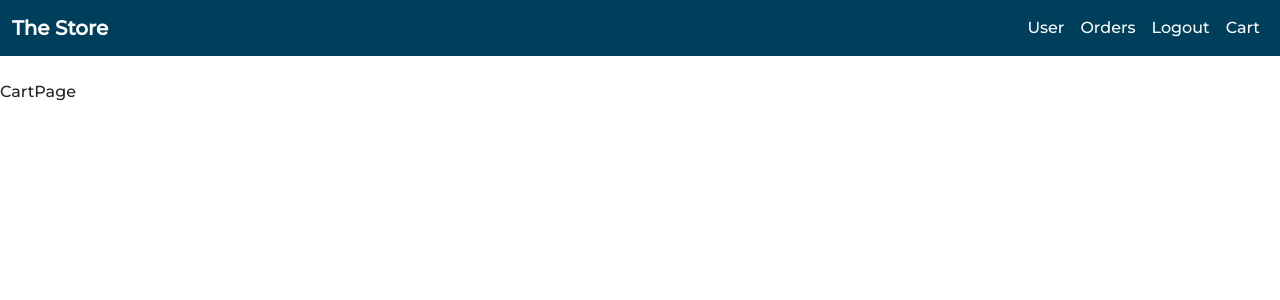
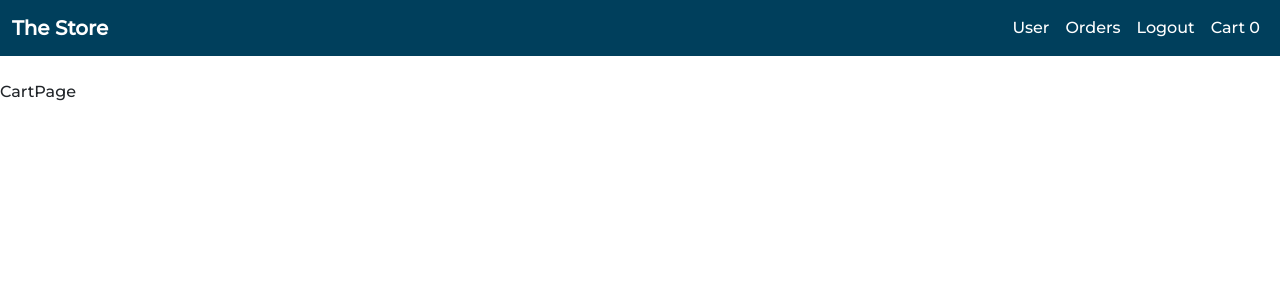
Before and after one commit to iamclement1/thestore, a React (Create React App) app: page /cart in a window 1280 px wide. Shown: the top 300 px of the page. Built offline with nearby package versions, Linux system fonts and the light colour scheme; no server answers.

Commit message:
added the add to cart and view functionality

```diff
--- a/src/Components/Header.jsx
+++ b/src/Components/Header.jsx
@@ -1,9 +1,14 @@
 /* eslint-disable jsx-a11y/anchor-has-content */
 import React from 'react'
 import { Link } from 'react-router-dom';
+import { useSelector } from 'react-redux'
 
 
 function Header() {
+
+  const { cartItems } = useSelector ( state => state.cartReducer)
+
+
   return (
     <div className='header'>
       <nav className='navbar navbar-expand-lg navbar-light bg-light'>
@@ -39,7 +44,7 @@ function Header() {
               </li>
               <li className="nav-item">
                 <Link to="/" className="nav-link">
-                  Cart
+                  Cart { cartItems.length }
                 </Link>
               </li>
             </ul>
--- a/src/Pages/Homepage.jsx
+++ b/src/Pages/Homepage.jsx
@@ -3,12 +3,15 @@ import Layout from '../Components/Layout'
 import { collection, getDocs } from "firebase/firestore";
 import fireDB from '../FirebaseConfig'
 import { useNavigate } from 'react-router-dom';
+import { useDispatch, useSelector } from 'react-redux';
 
 
 
 function Homepage() {
 
     const  [products, setProducts] = useState([]);
+    const {cartItems} = useSelector (state => state.cartReducer)
+    const dispatch = useDispatch()
     const navigate = useNavigate()
 
     useEffect( () => {
@@ -32,6 +35,16 @@ function Homepage() {
         }
     }
 
+    useEffect (() =>{
+        localStorage.setItem('cartItems', JSON.stringify(cartItems))
+    }, [cartItems])
+
+    const addToCart = ( product ) => {
+        dispatch({
+            type : 'ADD_TO_CART', payload: product
+        })
+    }
+
     return (
     <Layout>
         <div className="container">
@@ -50,7 +63,9 @@ function Homepage() {
                             <div className="product-actions">
                                 <h2> ${product.price}  </h2>
                                 <div className="d-flex">
-                                    <button className='mx-2'>Add to Cart</button>
+                                    <button className='mx-2' onClick= {
+                                        () => addToCart(product)
+                                    }>Add to Cart</button>
                                     <button onClick={() => {
                                         navigate(`/product-info/${product.id}`)
                                     }}>View</button>
--- a/src/Redux/cartReducer.jsx
+++ b/src/Redux/cartReducer.jsx
@@ -4,6 +4,13 @@ const initialState = {
 
 export const cartReducer = (state = initialState, action ) => {
     switch (action.type) {
+
+        case 'ADD_TO_CART' : {
+            return {
+                ...state,
+                cartItems : [...state.cartItems, action.payload ]
+            }
+        }
         default : return state
     }
 }
--- a/src/Redux/store.jsx
+++ b/src/Redux/store.jsx
@@ -3,4 +3,11 @@ import { composeWithDevTools } from "redux-devtools-extension";
 import rootReducer from "./rootReducer";
 
 const composeEnhancers = composeWithDevTools( {} );
-export const store = createStore( rootReducer, composeEnhancers() );
+
+const initialStore = {
+    cartReducer : {
+        cartItems : JSON.parse(localStorage.getItem('cartItems')) ?? []
+    }
+}
+
+export const store = createStore( rootReducer, initialStore, composeEnhancers() );
```
